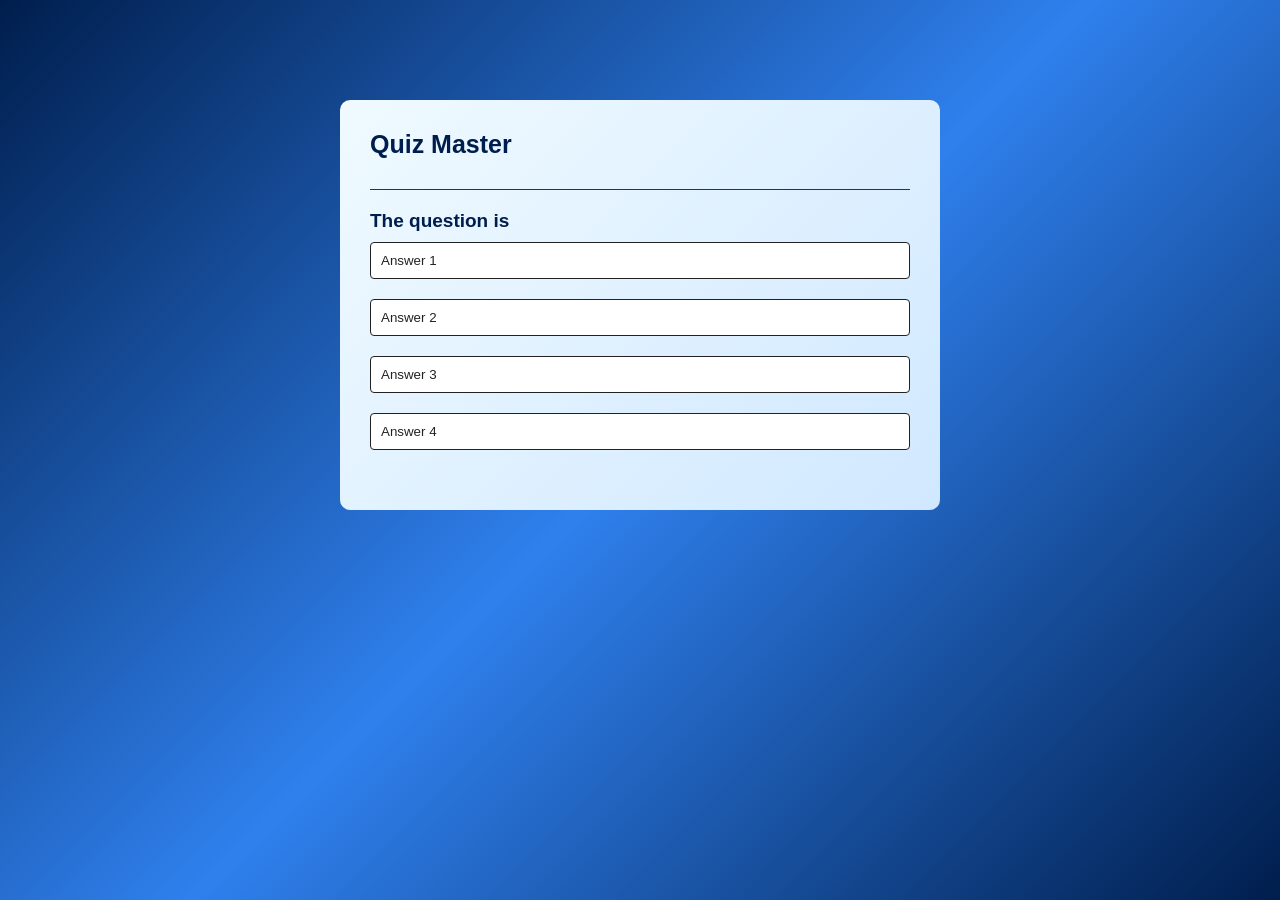
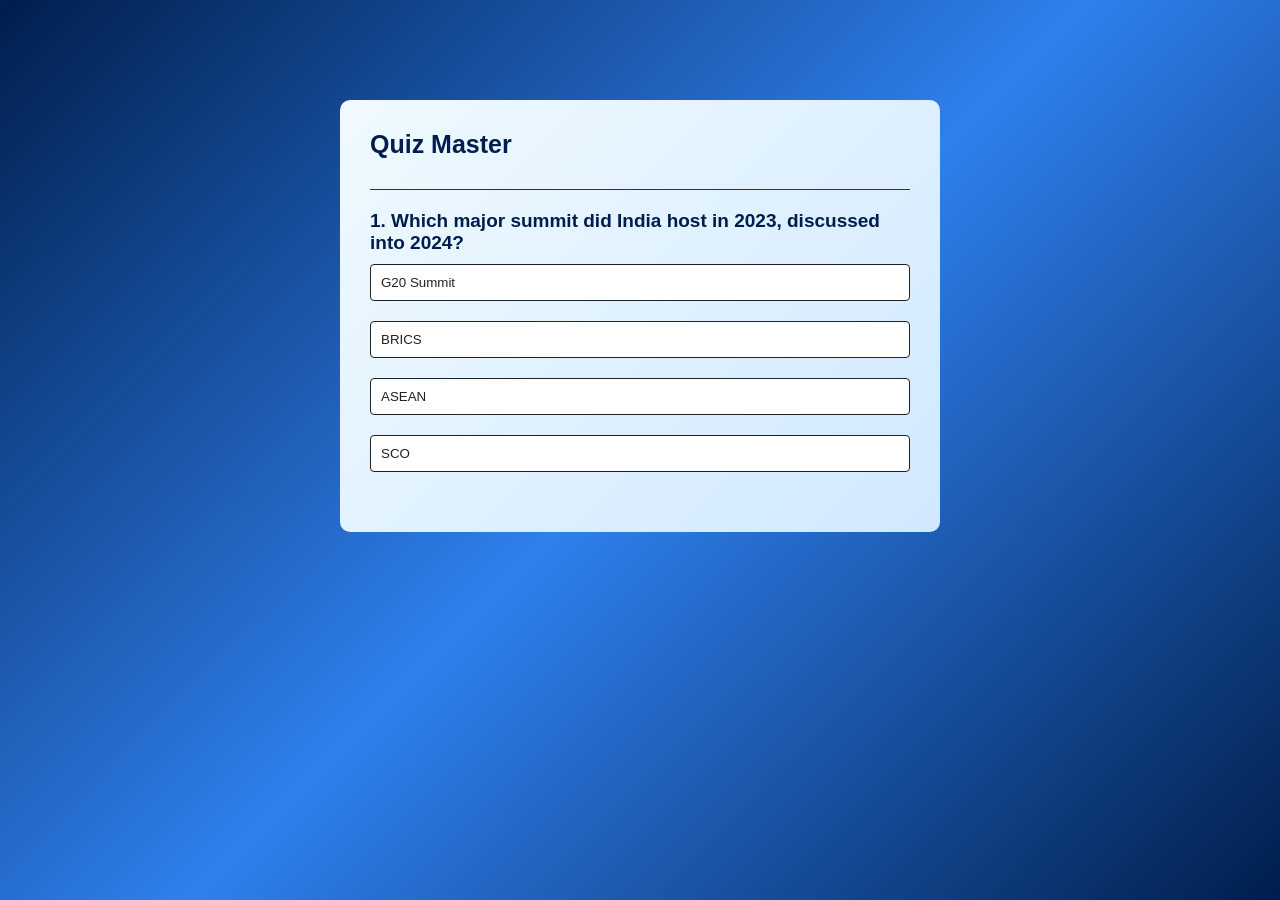
Before and after one commit to vaisshnavichappaa/SimpleQuiz, a plain HTML site: page index.html in a window 1280 px wide. Drawn offline with Linux system fonts and the light colour scheme; files that its build step writes are made by us from their sources.

Commit message:
Update index.html

```diff
--- a/index.html
+++ b/index.html
@@ -4,7 +4,7 @@
     <meta charset="UTF-8">
     <meta name="viewport" content="width=device-width, initial-scale=1.0">
     <title>Quiz</title>
-    <link rel="stylesheet" href="/QuizApp/styles.css">
+    <link rel="stylesheet" href="styles.css">
 </head>
 <body>
     <div class="app">
@@ -20,6 +20,6 @@
             <button id="next-btn">Next</button>
         </div>
     </div>
-    <script src="/QuizApp/script.js"></script>
+    <script src="script.js"></script>
 </body>
 </html>
```
